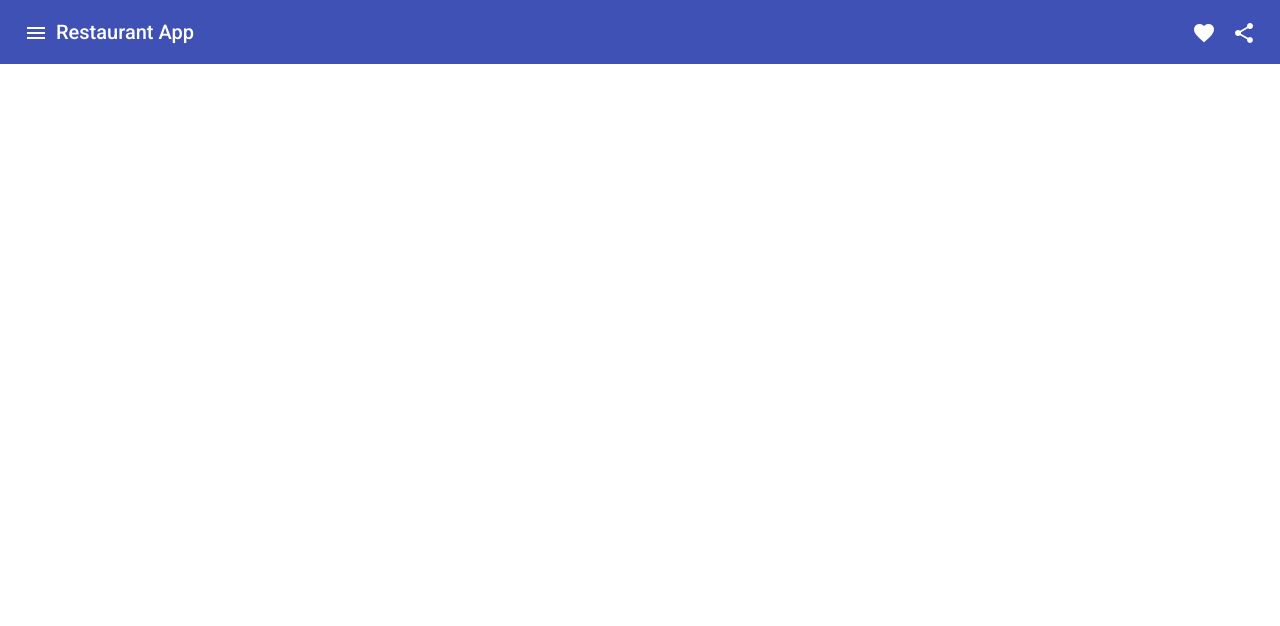
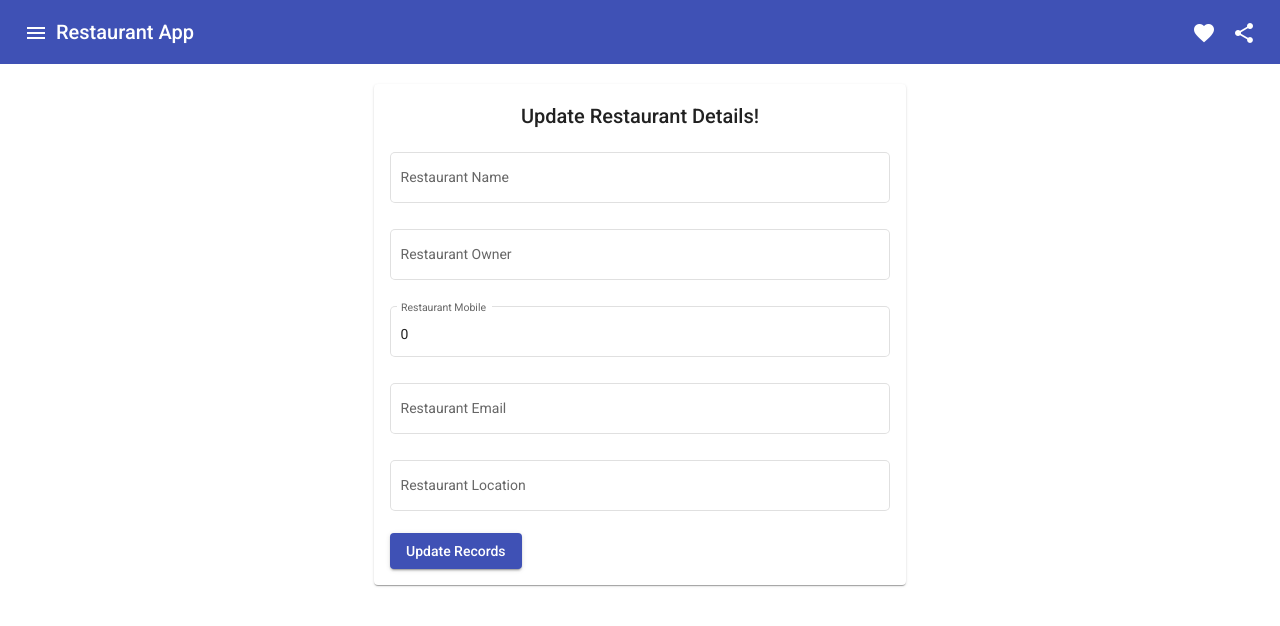
Before and after one commit to akhil888binoy/Restaurant_app, an Angular app: page /edit-restaurants/1 in a window 1280 px wide. Before the commit this address led to /. Shown: the top 626 px of the page. Built offline with nearby package versions, Linux system fonts and the light colour scheme.

Commit message:
form added in edit restaurant

```diff
--- a/src/app/app-routing.module.ts
+++ b/src/app/app-routing.module.ts
@@ -2,11 +2,13 @@ import { NgModule } from '@angular/core';
 import { RouterModule, Routes } from '@angular/router';
 import {DashboardComponent} from './dashboard/dashboard.component';
 import { AddRestaurantComponent} from './add-restaurant/add-restaurant.component';
+import { EditRestaurantsComponent} from './edit-restaurants/edit-restaurants.component';
 
 
 const routes: Routes = [
   {path:'', component: DashboardComponent},
-  {path: 'add-restaurant', component: AddRestaurantComponent}
+  {path: 'add-restaurant', component: AddRestaurantComponent},
+  {path: 'edit-restaurants/:id', component:EditRestaurantsComponent}
 ];
 
 @NgModule({
--- a/src/app/app.component.ts
+++ b/src/app/app.component.ts
@@ -7,4 +7,5 @@ import { Component } from '@angular/core';
 })
 export class AppComponent {
   title = 'Restaurant_app';
+
 }
--- a/src/app/edit-restaurants/edit-restaurants.component.css
+++ b/src/app/edit-restaurants/edit-restaurants.component.css
@@ -0,0 +1,7 @@
+.form-elements{
+    width:500px;
+}
+.allRestaurant{
+  padding: 20px;
+
+}
--- a/src/app/edit-restaurants/edit-restaurants.component.html
+++ b/src/app/edit-restaurants/edit-restaurants.component.html
@@ -1 +1,41 @@
-<p>edit-restaurants works!</p>
+<div class="container allRestaurant">
+    <mat-card>
+        <div>
+            <h2 style="text-align: center">Update Restaurant Details!</h2>
+            <div>
+                <mat-form-field appearance="outline" class="form-elements">
+                    <mat-label>Restaurant Name</mat-label>
+                    <input matInput placeholder=" Restaurant Name" [(ngModel)]="restaurantRecords.name">
+                </mat-form-field>
+            </div>
+            <div>
+                <mat-form-field appearance="outline" class="form-elements">
+                    <mat-label>Restaurant Owner</mat-label>
+                    <input matInput placeholder=" Name of Owner" [(ngModel)]="restaurantRecords.owner">
+                </mat-form-field>
+
+            </div>
+            <div>
+                <mat-form-field appearance="outline" class="form-elements">
+                    <mat-label>Restaurant Mobile</mat-label>
+                    <input matInput placeholder="Mobile No" [(ngModel)]="restaurantRecords.mobile">
+                </mat-form-field>
+            </div>
+            <div>
+                <mat-form-field appearance="outline" class="form-elements">
+                    <mat-label>Restaurant Email</mat-label>
+                    <input matInput placeholder=" Restaurant Email" [(ngModel)]="restaurantRecords.email">
+                </mat-form-field>
+            </div>
+            <div>
+                <mat-form-field appearance="outline" class="form-elements">
+                    <mat-label>Restaurant Location</mat-label>
+                    <input matInput placeholder=" Restaurant Location" [(ngModel)]="restaurantRecords.location">
+                </mat-form-field>
+            </div>
+            <div>
+                <button mat-raised-button color="primary" type="button" >Update Records</button>
+            </div>
+        </div>
+    </mat-card>
+</div>
--- a/src/app/edit-restaurants/edit-restaurants.component.ts
+++ b/src/app/edit-restaurants/edit-restaurants.component.ts
@@ -1,4 +1,6 @@
 import { Component, OnInit } from '@angular/core';
+import { Restaurant } from '../restaurant';
+import { RestaurantService } from '../restaurant.service';
 
 @Component({
   selector: 'app-edit-restaurants',
@@ -6,7 +8,15 @@ import { Component, OnInit } from '@angular/core';
   styleUrls: ['./edit-restaurants.component.css']
 })
 export class EditRestaurantsComponent implements OnInit {
+  restaurantRecords:Restaurant = {
+      id:0,
+      name:'',
+      owner:'',
+      mobile:0,
+      email:'',
+      location:''
 
+    }
   constructor() { }
 
   ngOnInit(): void {
--- a/src/app/restaurant.service.ts
+++ b/src/app/restaurant.service.ts
@@ -18,4 +18,11 @@ export class RestaurantService {
       return this.http.post<Restaurant[]>("http://localhost:3000/Restaurants",payload)
 
   }
+    getbyId(id:number):Observable<Restaurant>{
+        return this.http.get<Restaurant>(`http://localhost:3000/Restaurants/${id}`);
+    }
+    update(payload:Restaurant):Observable<Restaurant>{
+        return this.http.put<Restaurant>(`http://localhost:3000/Restaurants/${payload.id}`, payload);
+    }
+
 }
```
